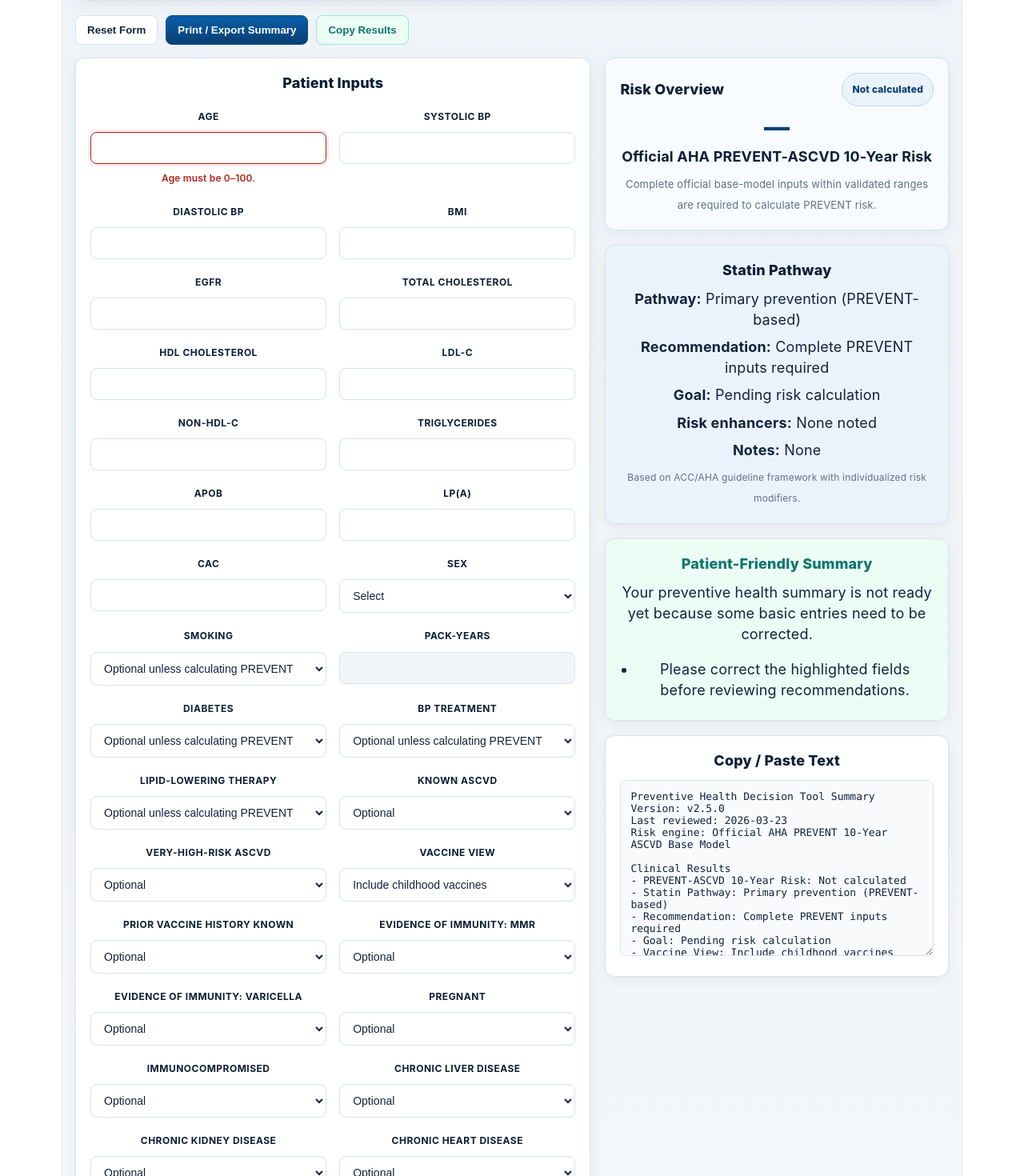
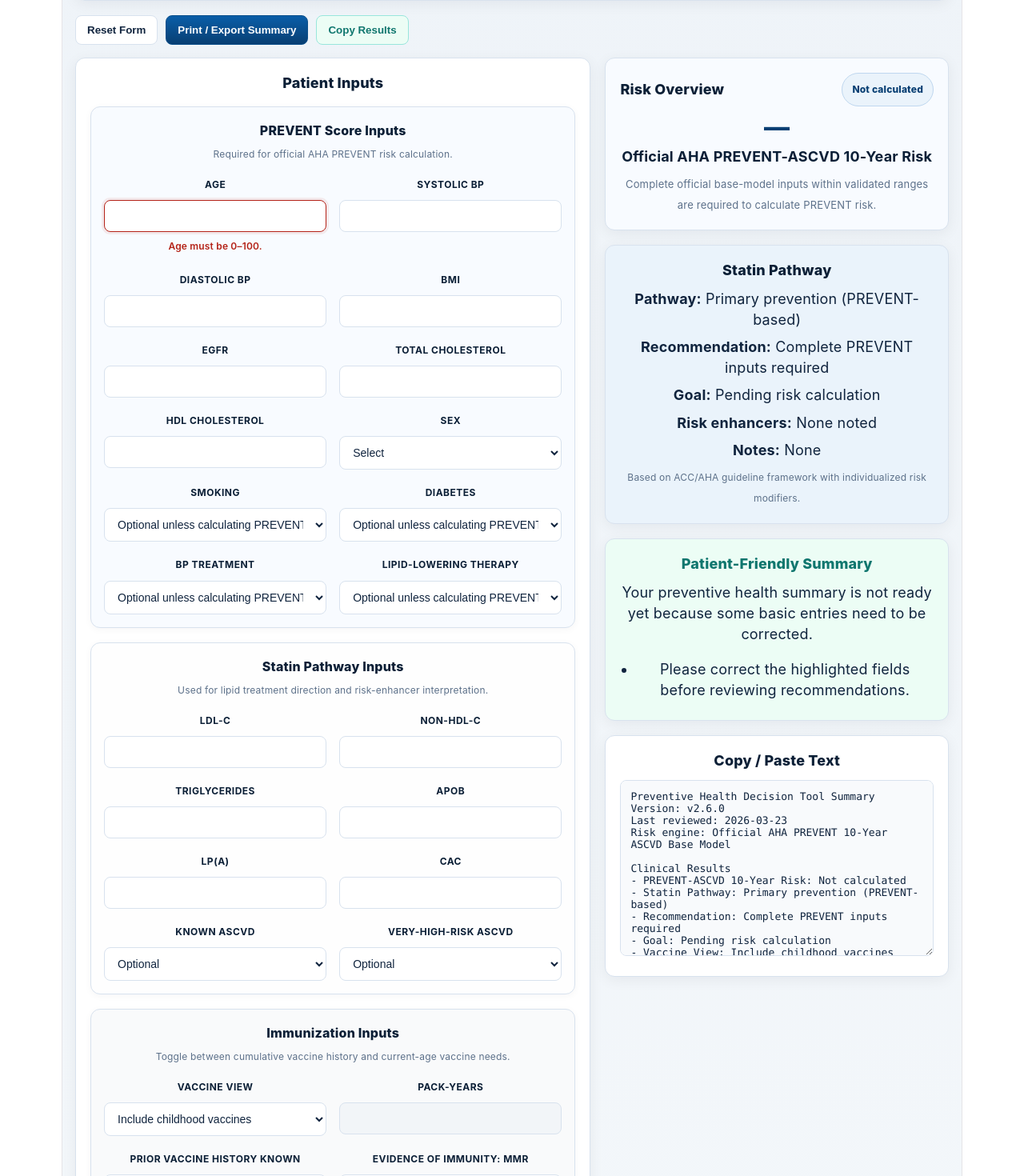
Before and after one commit to danbevington/preventive-health-tool, a React (Vite) app: page / in a window 1280 px wide. Shown: the part 300-1770 px from the top of the page at 80% size. Built offline with nearby package versions, Linux system fonts and the light colour scheme.

Commit message:
Card Sections for Prevent, Statin, and Vaccines

```diff
--- a/src/App.jsx
+++ b/src/App.jsx
@@ -2,7 +2,7 @@ import { useMemo, useState } from "react";
 import { calcPreventAscvd, riskCat } from "./lib/prevent";
 import { buildStatinPathway } from "./lib/statinPathway";
 
-const APP_VERSION = "v2.5.0";
+const APP_VERSION = "v2.6.0";
 const APP_LAST_REVIEWED = "2026-03-23";
 const RISK_ENGINE_LABEL = "Official AHA PREVENT 10-Year ASCVD Base Model";
 
@@ -159,6 +159,33 @@ function cardStyle(background = COLORS.card) {
     borderRadius: "12px",
     padding: "18px",
     boxShadow: "0 4px 18px rgba(15,23,42,0.06)",
+  };
+}
+
+function sectionCardStyle(background = "#ffffff") {
+  return {
+    background,
+    border: `1px solid ${COLORS.border}`,
+    borderRadius: "12px",
+    padding: "16px",
+    boxShadow: "0 2px 10px rgba(15,23,42,0.04)",
+  };
+}
+
+function sectionHeaderStyle() {
+  return {
+    fontSize: "16px",
+    fontWeight: 800,
+    color: COLORS.heading,
+    marginBottom: "4px",
+  };
+}
+
+function sectionSubheaderStyle() {
+  return {
+    fontSize: "12px",
+    color: COLORS.textSoft,
+    marginBottom: "12px",
   };
 }
 
@@ -781,7 +808,13 @@ export default function App() {
     lines.push(`- Statin Pathway: ${statinPlan?.pathway || "Insufficient data"}`);
     lines.push(`- Recommendation: ${statinPlan?.recommendation || "Insufficient data"}`);
     lines.push(`- Goal: ${statinPlan?.goal || "Insufficient data"}`);
-    lines.push(`- Vaccine View: ${form.vaccineMode === "current" ? "Minus childhood vaccines" : "Include childhood vaccines"}`);
+    lines.push(
+      `- Vaccine View: ${
+        form.vaccineMode === "current"
+          ? "Minus childhood vaccines"
+          : "Include childhood vaccines"
+      }`
+    );
     lines.push("");
 
     if (statinPlan?.enhancers?.length > 0) {
@@ -982,6 +1015,13 @@ export default function App() {
               Patient Inputs
             </div>
 
+            <div style={{ display: "grid", gap: "18px" }}>
+              <div style={sectionCardStyle(COLORS.cardSoft)}>
+                <div style={sectionHeaderStyle()}>PREVENT Score Inputs</div>
+                <div style={sectionSubheaderStyle()}>
+                  Required for official AHA PREVENT risk calculation.
+                </div>
+
                 <div style={{ display: "grid", gridTemplateColumns: "1fr 1fr", gap: "16px" }}>
                   {[
                     ["age", "Age"],
@@ -991,12 +1031,6 @@ export default function App() {
                     ["egfr", "eGFR"],
                     ["totalChol", "Total cholesterol"],
                     ["hdl", "HDL cholesterol"],
-                ["ldl", "LDL-C"],
-                ["nonHdl", "Non-HDL-C"],
-                ["triglycerides", "Triglycerides"],
-                ["apob", "ApoB"],
-                ["lpa", "Lp(a)"],
-                ["cac", "CAC"],
                   ].map(([name, label]) => (
                     <div key={name}>
                       <label style={labelStyle()}>{label}</label>
@@ -1042,22 +1076,6 @@ export default function App() {
                   </div>
 
                   <div>
-                <label style={labelStyle()}>Pack-years</label>
-                <input
-                  type="number"
-                  name="packYears"
-                  value={form.packYears}
-                  onChange={handleChange}
-                  disabled={form.smoking !== "Y"}
-                  style={{
-                    ...fieldStyle(!!basicError("packYears")),
-                    background: form.smoking !== "Y" ? "#f2f5f8" : "#fff",
-                  }}
-                />
-                {basicError("packYears") && <div style={errorStyle()}>{basicError("packYears")}</div>}
-              </div>
-
-              <div>
                     <label style={labelStyle()}>Diabetes</label>
                     <select name="diabetes" value={form.diabetes} onChange={handleChange} style={fieldStyle(false)}>
                       <option value="">Optional unless calculating PREVENT</option>
@@ -1088,10 +1106,45 @@ export default function App() {
                       <option value="N">No</option>
                     </select>
                   </div>
+                </div>
+              </div>
+
+              <div style={sectionCardStyle("#fefefe")}>
+                <div style={sectionHeaderStyle()}>Statin Pathway Inputs</div>
+                <div style={sectionSubheaderStyle()}>
+                  Used for lipid treatment direction and risk-enhancer interpretation.
+                </div>
+
+                <div style={{ display: "grid", gridTemplateColumns: "1fr 1fr", gap: "16px" }}>
+                  {[
+                    ["ldl", "LDL-C"],
+                    ["nonHdl", "Non-HDL-C"],
+                    ["triglycerides", "Triglycerides"],
+                    ["apob", "ApoB"],
+                    ["lpa", "Lp(a)"],
+                    ["cac", "CAC"],
+                  ].map(([name, label]) => (
+                    <div key={name}>
+                      <label style={labelStyle()}>{label}</label>
+                      <input
+                        type="number"
+                        name={name}
+                        value={form[name]}
+                        onChange={handleChange}
+                        style={fieldStyle(!!basicError(name))}
+                      />
+                      {basicError(name) && <div style={errorStyle()}>{basicError(name)}</div>}
+                    </div>
+                  ))}
 
                   <div>
                     <label style={labelStyle()}>Known ASCVD</label>
-                <select name="knownAscvd" value={form.knownAscvd} onChange={handleChange} style={fieldStyle(false)}>
+                    <select
+                      name="knownAscvd"
+                      value={form.knownAscvd}
+                      onChange={handleChange}
+                      style={fieldStyle(false)}
+                    >
                       <option value="">Optional</option>
                       <option value="Y">Yes</option>
                       <option value="N">No</option>
@@ -1111,7 +1164,16 @@ export default function App() {
                       <option value="N">No</option>
                     </select>
                   </div>
+                </div>
+              </div>
 
+              <div style={sectionCardStyle("#f9fafb")}>
+                <div style={sectionHeaderStyle()}>Immunization Inputs</div>
+                <div style={sectionSubheaderStyle()}>
+                  Toggle between cumulative vaccine history and current-age vaccine needs.
+                </div>
+
+                <div style={{ display: "grid", gridTemplateColumns: "1fr 1fr", gap: "16px" }}>
                   <div>
                     <label style={labelStyle()}>Vaccine view</label>
                     <select
@@ -1125,6 +1187,22 @@ export default function App() {
                     </select>
                   </div>
 
+                  <div>
+                    <label style={labelStyle()}>Pack-years</label>
+                    <input
+                      type="number"
+                      name="packYears"
+                      value={form.packYears}
+                      onChange={handleChange}
+                      disabled={form.smoking !== "Y"}
+                      style={{
+                        ...fieldStyle(!!basicError("packYears")),
+                        background: form.smoking !== "Y" ? "#f2f5f8" : "#fff",
+                      }}
+                    />
+                    {basicError("packYears") && <div style={errorStyle()}>{basicError("packYears")}</div>}
+                  </div>
+
                   {vaccineOptionFields.map(([name, label]) => (
                     <div key={name}>
                       <label style={labelStyle()}>{label}</label>
@@ -1135,6 +1213,8 @@ export default function App() {
                       </select>
                     </div>
                   ))}
+                </div>
+              </div>
             </div>
           </div>
 
```
Lines whose indentation alone changed are shown as unchanged.
